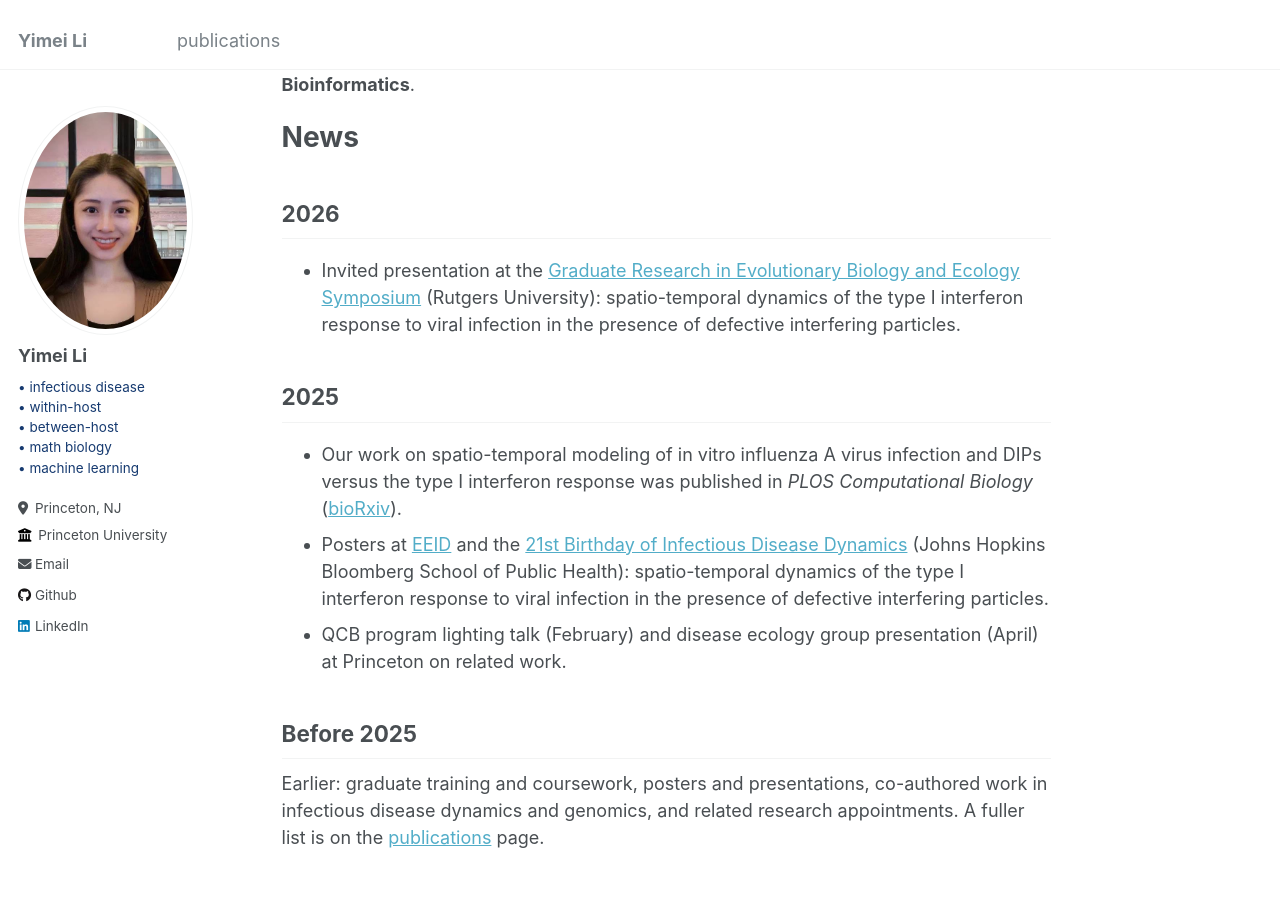
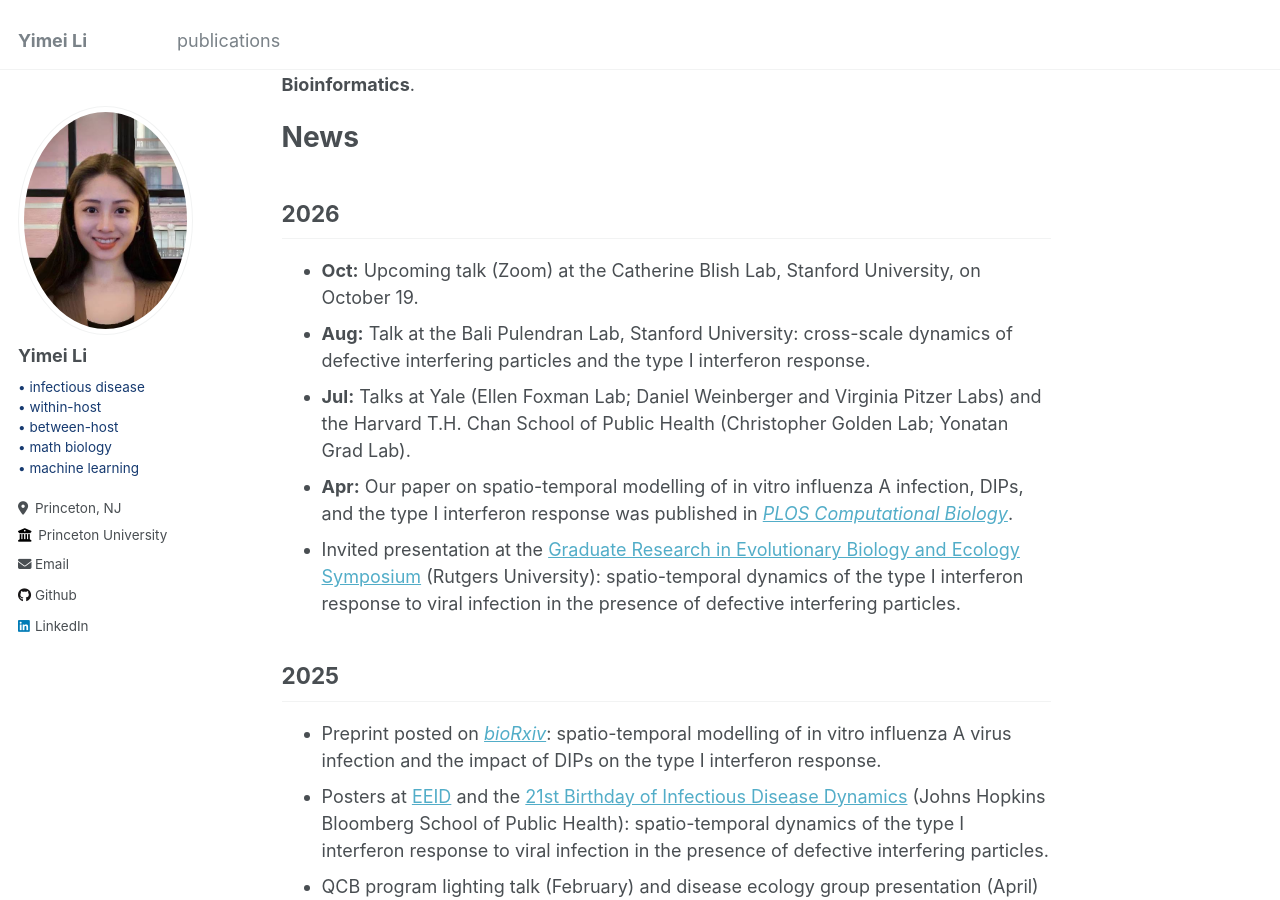
Before and after one commit to yimei-li/yimei-li.github.io, a Jekyll site: the page built from _pages/about.md, in a window 1280 px wide and 900 px high, scrolled down 868 px. Built offline with Jekyll 4.4.1, drawn with Linux system fonts in a browser that asks for light colours.

Commit message:
Update news and publications for 2026
- News: add 2026 lab talks (Stanford, Yale, Harvard Chan); move the
  PLOS Computational Biology paper to April 2026; list the 2025 entry
  as the bioRxiv preprint.
- Publications: PLOS Comput Biol 22(4): e1014198 with the journal DOI;
  within-host manuscript marked as in preparation.

Co-Authored-By: Claude Opus 5.5 <noreply@anthropic.com>

```diff
--- a/_pages/about.md
+++ b/_pages/about.md
@@ -22,11 +22,15 @@ Before Princeton, I was a research assistant in the [Brook Lab](https://brooklab
 
 ## 2026
 
+- **Oct:** Upcoming talk (Zoom) at the Catherine Blish Lab, Stanford University, on October 19.
+- **Aug:** Talk at the Bali Pulendran Lab, Stanford University: cross-scale dynamics of defective interfering particles and the type I interferon response.
+- **Jul:** Talks at Yale (Ellen Foxman Lab; Daniel Weinberger and Virginia Pitzer Labs) and the Harvard T.H. Chan School of Public Health (Christopher Golden Lab; Yonatan Grad Lab).
+- **Apr:** Our paper on spatio-temporal modelling of in vitro influenza A infection, DIPs, and the type I interferon response was published in [*PLOS Computational Biology*](https://doi.org/10.1371/journal.pcbi.1014198).
 - Invited presentation at the [Graduate Research in Evolutionary Biology and Ecology Symposium](https://reeb.symposium.rutgers.edu/) (Rutgers University): spatio-temporal dynamics of the type I interferon response to viral infection in the presence of defective interfering particles.
 
 ## 2025
 
-- Our work on spatio-temporal modeling of in vitro influenza A virus infection and DIPs versus the type I interferon response was published in *PLOS Computational Biology* ([bioRxiv](https://doi.org/10.1101/2025.10.09.681519)).
+- Preprint posted on [*bioRxiv*](https://doi.org/10.1101/2025.10.09.681519): spatio-temporal modelling of in vitro influenza A virus infection and the impact of DIPs on the type I interferon response.
 - Posters at [EEID](https://eeid.confex.com/) and the [21st Birthday of Infectious Disease Dynamics](https://www.jhsph.edu/research/affiliated-programs/infectious-disease-dynamics) (Johns Hopkins Bloomberg School of Public Health): spatio-temporal dynamics of the type I interferon response to viral infection in the presence of defective interfering particles.
 - QCB program lighting talk (February) and disease ecology group presentation (April) at Princeton on related work.
 
```
Also changed, not shown: _pages/publications.md (+2 -2 lines).
